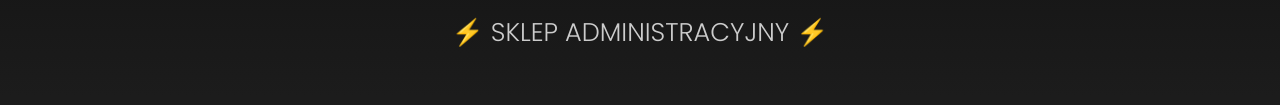
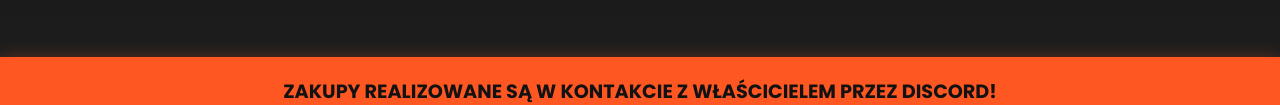
Before and after one commit to ooaza7769-tech/gheicjube, a plain HTML site: page index.html in a window 1280 px wide. Shown: the part 178-283 px from the top of the page. Drawn offline with Linux system fonts and the light colour scheme.

Commit message:
Update index.html

```diff
--- a/index.html
+++ b/index.html
@@ -294,7 +294,6 @@
 
     <header class="header">
         <h1>GEJCUBE.PL</h1>
-        <p>⚡ SKLEP ADMINISTRACYJNY ⚡</p>
     </header>
 
     <div class="highlight-bar">
```
